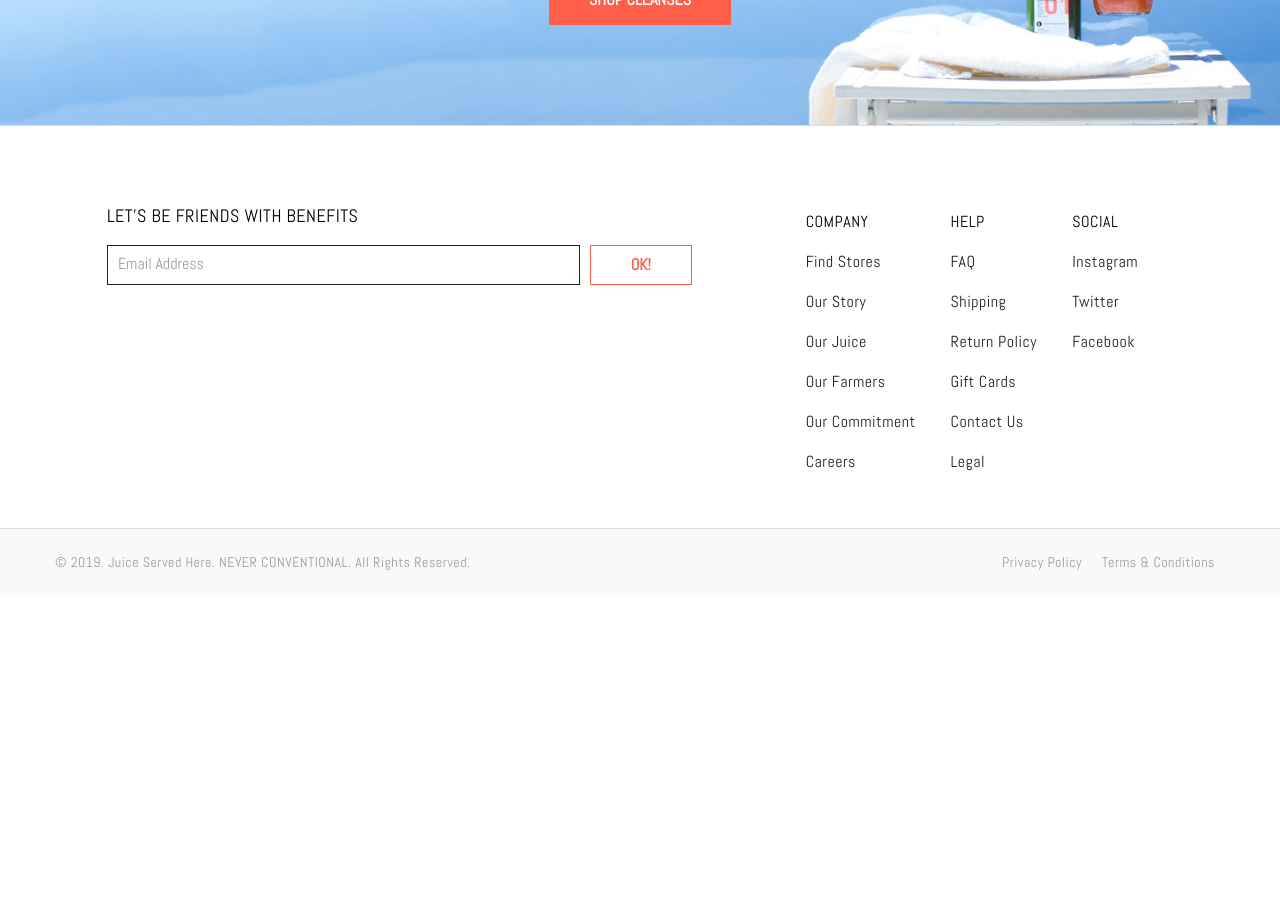
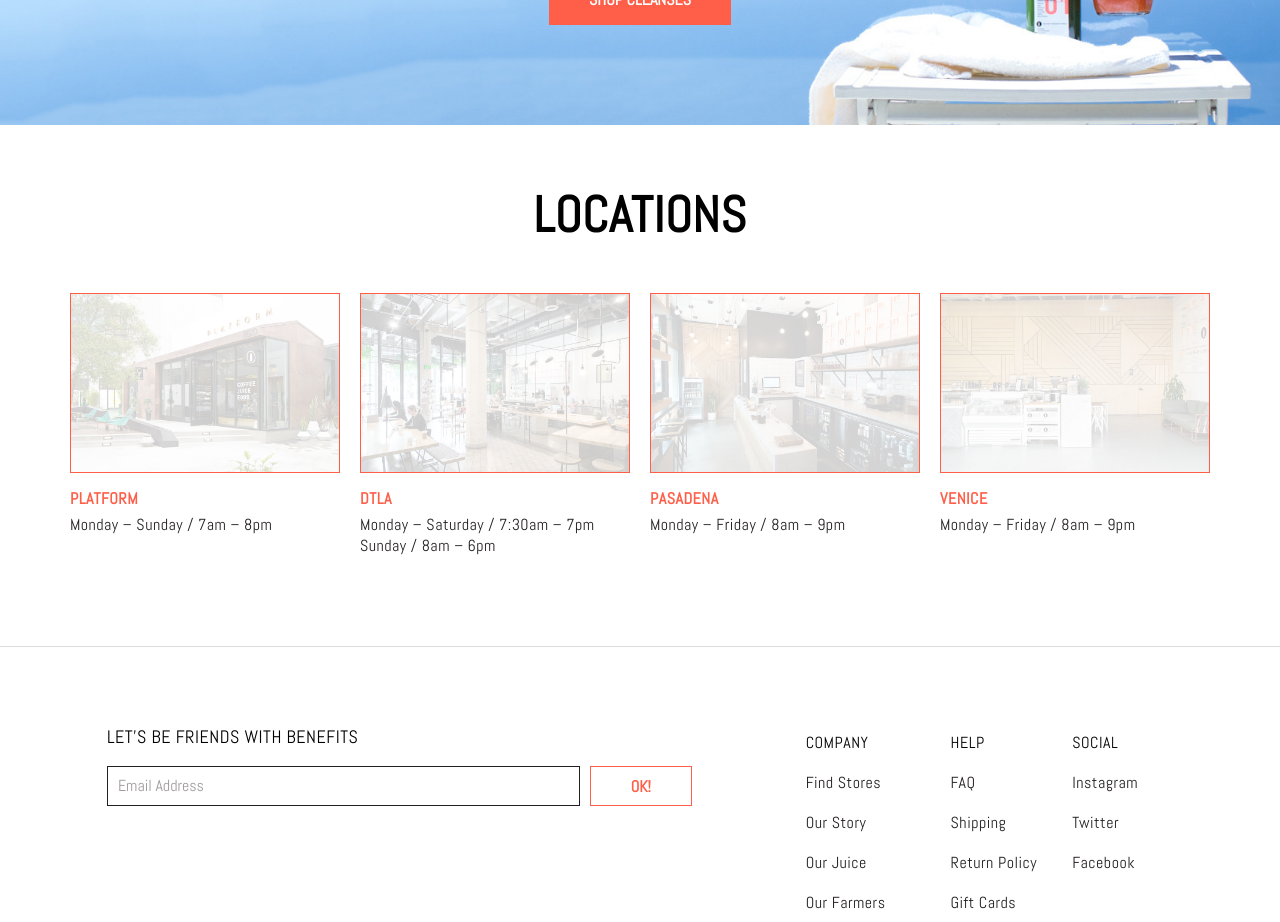
Before and after one commit to cgonz0/juice-served-here, a React (Create React App) app: page / in a window 1280 px wide. Shown: the part 2860-3782 px from the top of the page. Before the commit the page ends 3455 px from the top, so only its background shows below. Built offline with nearby package versions, Linux system fonts and the light colour scheme.

Commit message:
add location section

```diff
--- a/src/components/Home.js
+++ b/src/components/Home.js
@@ -4,6 +4,11 @@ import juice1 from '../assets/juice-1.jpg';
 import juice2 from '../assets/juice-2.jpg';
 import juice3 from '../assets/juice-3.jpg';
 import juice4 from '../assets/juice-4.jpg';
+import location1 from '../assets/location-1.jpg';
+import location2 from '../assets/location-2.jpg';
+import location3 from '../assets/location-3.jpg';
+import location4 from '../assets/location-4.jpg';
+
 
 class Home extends React.Component {
   render() {
@@ -141,6 +146,73 @@ class Home extends React.Component {
           </div>
         </div>
 
+        <div className="locationSection">
+          <div className="container">
+            <h1>Locations</h1>
+            <div className="location">
+              <ul className="locationImages">
+                <li>
+                  <a href="#/">
+                    <div className="thumb">
+                      <img src={location1} className="location-1" alt="platform location" />
+                      <div className="overlay">
+                        <p className="imgText">View Store Details</p>
+                      </div>
+                      <div className="storeInfo">
+                        <h4>Platform</h4>
+                        <p>Monday – Sunday / 7am – 8pm</p>
+                      </div>
+                    </div>
+                  </a>
+                </li>
+                <li>
+                  <a href="#/">
+                    <div className="thumb">
+                      <img src={location2} className="location-2" alt="dtla location" />
+                      <div className="overlay">
+                        <p className="imgText">View Store Details</p>
+                      </div>
+                      <div className="storeInfo">
+                        <h4>DTLA</h4>
+                        <p>Monday – Saturday / 7:30am – 7pm</p>
+                        <p>Sunday / 8am – 6pm</p>
+                      </div>
+                    </div>
+                  </a>
+                </li>
+                <li>
+                  <a href="#/">
+                    <div className="thumb">
+                      <img src={location3} className="location-3" alt="pasadena location" />
+                      <div className="overlay">
+                        <p className="imgText">View Store Details</p>
+                      </div>
+                      <div className="storeInfo">
+                        <h4>Pasadena</h4>
+                        <p>Monday – Friday / 8am – 9pm</p>
+                      </div>
+                    </div>
+                  </a>
+                </li>
+                <li>
+                  <a href="#/">
+                    <div className="thumb">
+                      <img src={location4} className="location-4" alt="venice location" />
+                      <div className="overlay">
+                        <p className="imgText">View Store Details</p>
+                      </div>
+                      <div className="storeInfo">
+                        <h4>Venice</h4>
+                        <p>Monday – Friday / 8am – 9pm</p>
+                      </div>
+                    </div>
+                  </a>
+                </li>
+              </ul>
+            </div>
+          </div>
+        </div>
+
       </div>
     );
   }
--- a/src/components/Home.scss
+++ b/src/components/Home.scss
@@ -160,6 +160,61 @@ h2 {
   }
 }
 
+//Locations section
+
+.locationSection {
+  h2 {
+    margin-top: 40px;
+  }
+  .location {
+    .locationImages {
+      display: flex;
+      flex-wrap: wrap;
+      justify-content: center;
+    }
+    .overlay {
+      .imgText {
+        display: none;
+      }
+    }
+    ul {
+      padding: 0px;
+      margin: 40px 0px;
+      li {
+        display: inline-block;
+        padding: 10px 10px 0px;
+        a {
+          text-align: left;
+          color: $orange;
+          .thumb {
+            margin-bottom: 20px;
+            .storeInfo {
+              h4 {
+                text-transform: uppercase;
+                margin: 10px 0px 5px;
+              }
+              p {
+                color: $black;
+                margin: 0px;
+              }
+            }
+          }
+          &:hover {
+            color: rgba(255,94,72, .8);
+          }
+          .thumb {
+            overflow: hidden;
+            position: relative;
+            img {
+              height: 180px;
+            }
+          }
+        }
+      }
+    }
+  }
+}
+
 @media screen and (min-width: 1200px) {
   .drinksHero {
     background-position: unset;
@@ -221,4 +276,32 @@ h2 {
       padding: 50px;
     }
   }
+  .location {
+    .overlay {
+      display: flex;
+      justify-content: center;
+      align-items: center;
+      background-color: rgba(255, 255, 255, 0.8);
+      color: $orange;
+      text-transform: uppercase;
+      opacity: 0;
+      font-size: 16px;
+      font-weight: bold;
+      text-decoration: none;
+      border: 1px solid $orange;
+      height: 180px;
+      position: absolute;
+      left: 0;
+      top: 0px;
+      transition: opacity 500ms cubic-bezier(0.5, 0, 0.25, 1);
+      width: 100%;
+      box-sizing: border-box;
+      &:hover {
+        opacity: 1;
+        .imgText {
+          display: block;
+        }
+      }
+    }
+  }
 }
```
